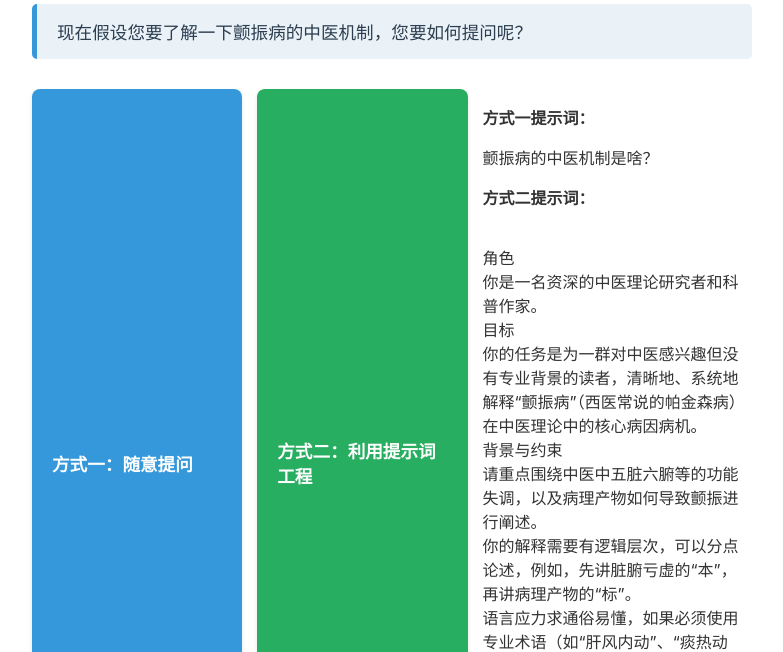
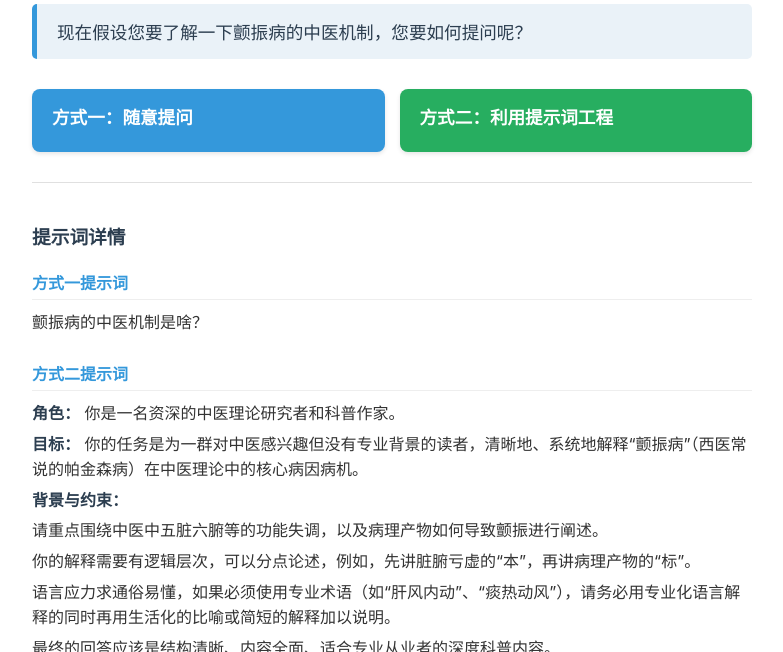
Before and after one commit to yyhbarry/prompt_demo, a plain HTML site: page index.html in a window 1280 px wide. Shown: the part 148-800 px from the top of the page, without its empty margins (248-1031 px from the left). Drawn offline with Linux system fonts and the light colour scheme.

Commit message:
Update index.html

```diff
--- a/index.html
+++ b/index.html
@@ -148,6 +148,38 @@
                 flex-direction: row; /* 在大屏幕上并排显示 */
             }
         }
+
+        /* --- 新增：提示词展示区域样式 --- */
+        .prompt-display {
+            margin-top: 30px;
+            border-top: 1px solid #e0e0e0;
+            padding-top: 20px;
+        }
+
+        .prompt-display h3 {
+            color: #2c3e50;
+            margin-bottom: 15px;
+        }
+
+        .prompt-section {
+            margin-bottom: 25px;
+        }
+
+        .prompt-section h4 {
+            color: #3498db;
+            margin-bottom: 10px;
+            padding-bottom: 5px;
+            border-bottom: 1px solid #eee;
+        }
+
+        .prompt-section p {
+            margin: 5px 0;
+            line-height: 1.6;
+        }
+
+        .prompt-section strong {
+            color: #2c3e50;
+        }
     </style>
 </head>
 <body>
@@ -166,21 +198,28 @@
             <button class="prompt-btn good-prompt" id="good-prompt-btn">
                 <strong>方式二：利用提示词工程</strong>
             </button>
-            <span><p style="font-weight: bold;">方式一提示词：</p>
-    颤振病的中医机制是啥？
-<br>
-<p style="font-weight: bold;">方式二提示词：</p><br>
-角色<br>
-  你是一名资深的中医理论研究者和科普作家。<br>
-目标<br>
-  你的任务是为一群对中医感兴趣但没有专业背景的读者，清晰地、系统地解释“颤振病”（西医常说的帕金森病）在中医理论中的核心病因病机。<br>
-背景与约束<br>
-  请重点围绕中医中五脏六腑等的功能失调，以及病理产物如何导致颤振进行阐述。<br>
-  你的解释需要有逻辑层次，可以分点论述，例如，先讲脏腑亏虚的“本”，再讲病理产物的“标”。<br>
-  语言应力求通俗易懂，如果必须使用专业术语（如“肝风内动”、“痰热动风”），请务必用专业化语言解释的同时再用生活化的比喻或简短的解释加以说明。<br>
-  最终的回答应该是结构清晰、内容全面、适合专业从业者的深度科普内容。<br>
-语气<br>
-  语气专业且平易近人</span>
+        </div>
+
+        <!-- 新增：提示词展示区域 -->
+        <div class="prompt-display">
+            <h3>提示词详情</h3>
+
+            <div class="prompt-section">
+                <h4>方式一提示词</h4>
+                <p>颤振病的中医机制是啥？</p>
+            </div>
+
+            <div class="prompt-section">
+                <h4>方式二提示词</h4>
+                <p><strong>角色：</strong> 你是一名资深的中医理论研究者和科普作家。</p>
+                <p><strong>目标：</strong> 你的任务是为一群对中医感兴趣但没有专业背景的读者，清晰地、系统地解释“颤振病”（西医常说的帕金森病）在中医理论中的核心病因病机。</p>
+                <p><strong>背景与约束：</strong></p>
+                <p>请重点围绕中医中五脏六腑等的功能失调，以及病理产物如何导致颤振进行阐述。</p>
+                <p>你的解释需要有逻辑层次，可以分点论述，例如，先讲脏腑亏虚的“本”，再讲病理产物的“标”。</p>
+                <p>语言应力求通俗易懂，如果必须使用专业术语（如“肝风内动”、“痰热动风”），请务必用专业化语言解释的同时再用生活化的比喻或简短的解释加以说明。</p>
+                <p>最终的回答应该是结构清晰、内容全面、适合专业从业者的深度科普内容。</p>
+                <p><strong>语气：</strong> 语气专业且平易近人</p>
+            </div>
         </div>
 
         <div class="response-container">
```
